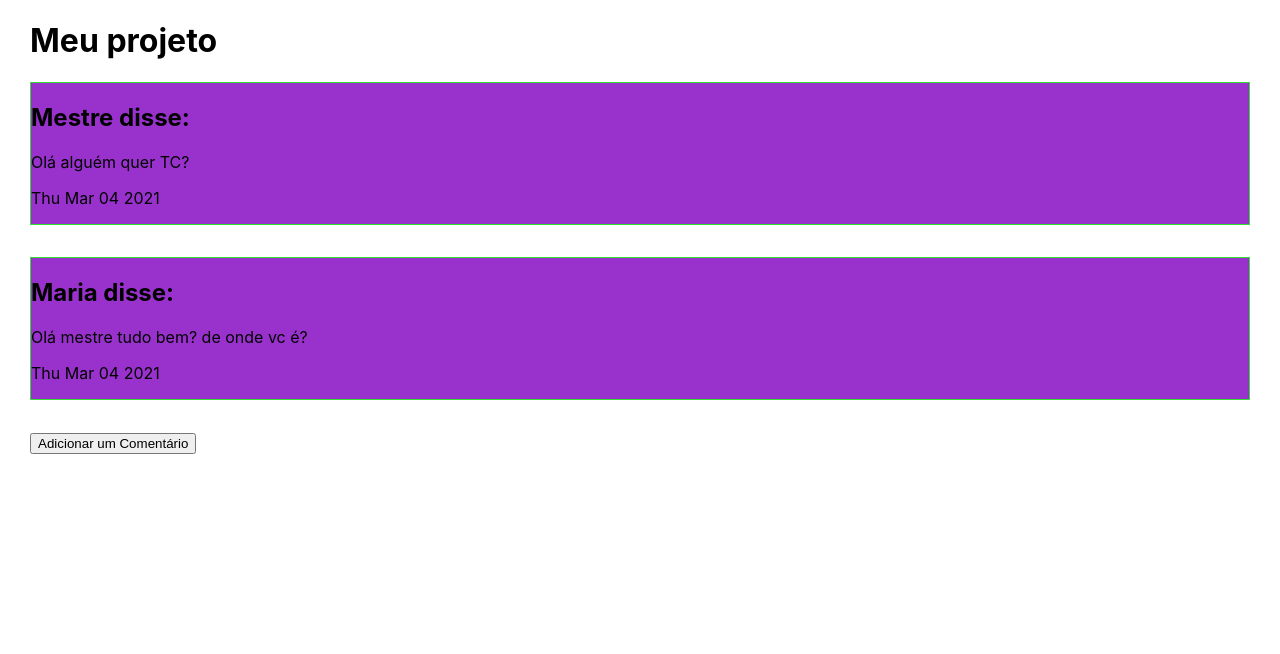
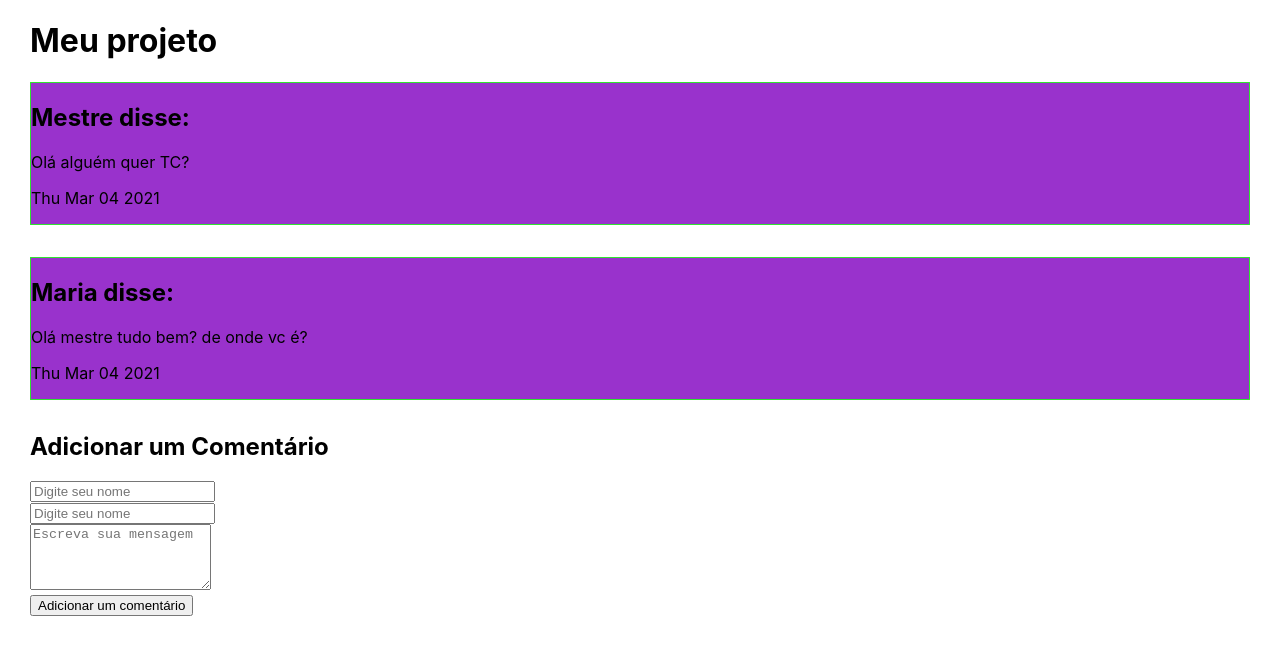
Before and after one commit to Danilo-Guedes/curso_geek_react, a React (Create React App) app in the folder 01-react-basico/: page / in a window 1280 px wide. Shown: the top 654 px of the page. Built offline with nearby package versions, Linux system fonts and the light colour scheme.

Commit message:
tornando o estado do componente dinamico usando form

```diff
--- a/01-react-basico/src/App.js
+++ b/01-react-basico/src/App.js
@@ -19,27 +19,42 @@ class App extends Component {
         data: new Date(2021, 2, 4),
         mensagem:"Olá mestre tudo bem? de onde vc é?"
       }
-    ]
+    ],
+    novoComentario: {
+      nome: '',
+      email: '',
+      mensagem: ''
+    }
   }
 
-  adicionarComentario = () => {
-    const novoComentario = {
-      nome: "Pedro",
-      email: "pedro@mail.com",
-      data: new Date(),
-      mensagem: "Salve Salve Pessoal!!!"
-    }
+  digitacaoCampos = evento => {
 
-    //FORMA TRADICIONAL DE SE FZ NO JS = ERRADA
+    const {name, value} = evento.target;
+
+    this.setState({
+      novoComentario: {...this.state.novoComentario, [name]: value}
+    });
+  }
+
+  adicionarComentario = evento => {
+
+    //FORMA TRADICIONAL DE SE FZ NO JS = ANTIGA - EVITAR
     // let lista = this.state.comentarios;
     // lista.push(novoComentario);
     // this.setState({comentarios: lista});
 
-    //FORMA MAIS MODERNA
-    this.setState({
-      comentarios: [...this.state.comentarios, novoComentario]
-    });
+    //FORMA MAIS MODERNA USANDO REST/SPREAD
+    // this.setState({
+    //   comentarios: [...this.state.comentarios, novoComentario]
+    // });
 
+    evento.preventDefault(); //Anula o eveto de submit
+
+    const novoComentario = {...this.state.novoComentario, data: new Date()} //adicionando a data no objeto
+
+    this.setState({comentarios: [...this.state.comentarios, novoComentario], //adicionando o novo coment na lista de comentarios
+                  novoComentario: { nome: '', email: '', mensagem: ''}//zerando os valores do form spós o submit
+    })
   }
 
   render(){ return (
@@ -58,7 +73,50 @@ class App extends Component {
             {comentario.mensagem}
         </Comentario>
       ))}
-      <button onClick={this.adicionarComentario}>Adicionar um Comentário</button>
+
+      <div>
+        <h2>Adicionar um Comentário</h2>
+        <form type="post" onSubmit={this.adicionarComentario}>
+          <div>
+            <input
+              type='text'
+              name='nome'
+              value={this.state.novoComentario.nome}
+              placeholder='Digite seu nome'
+              onChange={this.digitacaoCampos}
+              autoComplete='off'
+            />
+          </div>
+          <div>
+            <input
+              type='text'
+              name='email'
+              value={this.state.novoComentario.email}
+              placeholder='Digite seu nome'
+              onChange={this.digitacaoCampos}
+              autoComplete='off'
+            />
+          </div>
+          <div>
+            <textarea
+                name="mensagem"
+                placeholder="Escreva sua mensagem"
+                value={this.state.novoComentario.mensagem}
+                rows="4"
+                onChange={this.digitacaoCampos}
+                autoComplete='off' >
+
+            </textarea>
+          </div>
+          <div>
+            <button type="submit">Adicionar um comentário</button>
+          </div>
+
+        </form>
+
+      </div>
+
+
     </div>
   )};
 }
```
